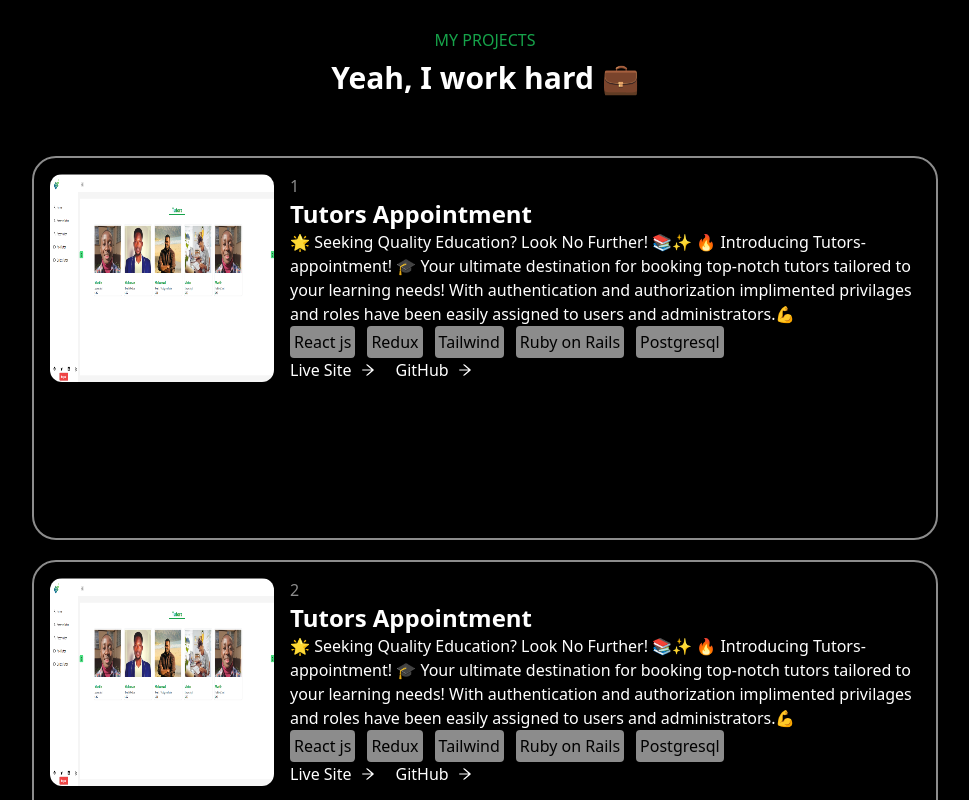
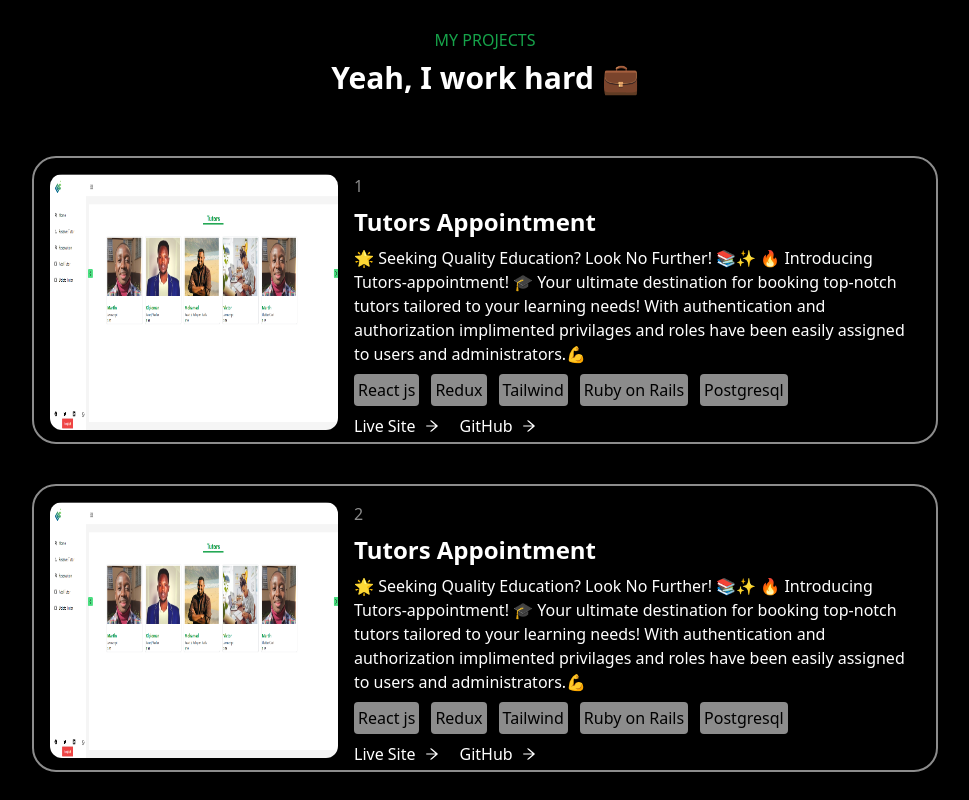
Before and after one commit to leehaney254/portfolio, a React (Vite) app: page / in a window 1280 px wide. Shown: the part 1600-2400 px from the top of the page, without its empty margins (155-1124 px from the left). Built offline with nearby package versions, Linux system fonts and the light colour scheme.

Commit message:
Feat: Fix project section

```diff
--- a/src/components/Projects.tsx
+++ b/src/components/Projects.tsx
@@ -10,15 +10,15 @@ const Projects = () => {
         <p className="text-green-600">MY PROJECTS</p>
         <h2 className="text-3xl font-bold mb-10">Yeah, I work hard 💼</h2>
       </div>
-      <div className='flex flex-col gap-5 flex-wrap md:p-5 md:items-center'>
+      <div className='flex flex-col gap-10 flex-wrap md:p-5 md:items-center'>
         {
           Project.map((element, index) => {
             return (
-              <div key={index} className="border-charcoal border-2 p-4 rounded-3xl md:flex md:gap-4 md:w-3/4 md:h-96">
-                <img className="rounded-xl md:w-56 md:h-52" src={element.image} alt="project screenshot" />
-                <div>
+              <div key={index} className="border-charcoal border-2 p-4 rounded-3xl lg:flex lg:gap-4 lg:w-3/4 lg:h-72">
+                <img className="rounded-xl lg:w-72 lg:h-64" src={element.image} alt="project screenshot" />
+                <div className="lg:flex lg:flex-col gap-2 ">
                   <p className="text-charcoal">{index + 1}</p>
-                  <div>
+                  <div className="lg:flex lg:flex-col gap-2 ">
                     <h4 className="text-2xl font-bold">{element.title}</h4>
                     <p>
                       {element.description}
```
